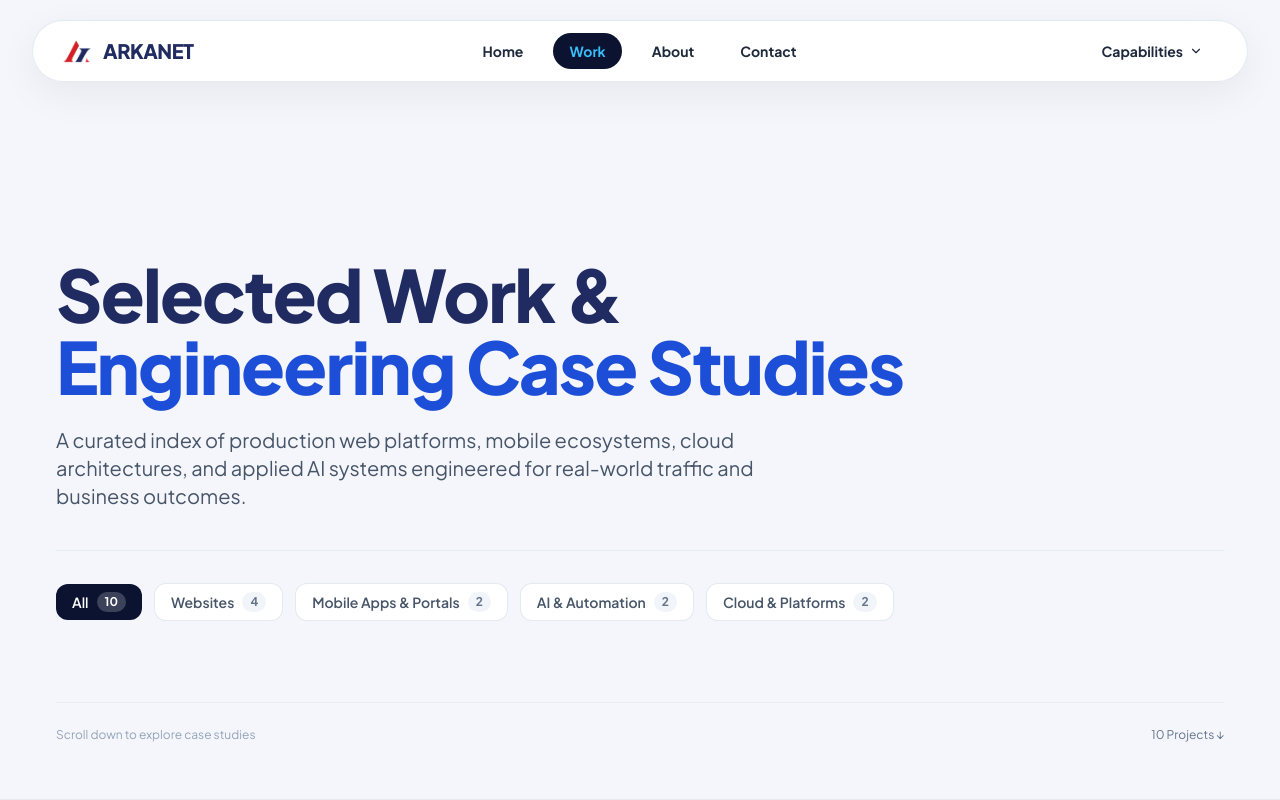
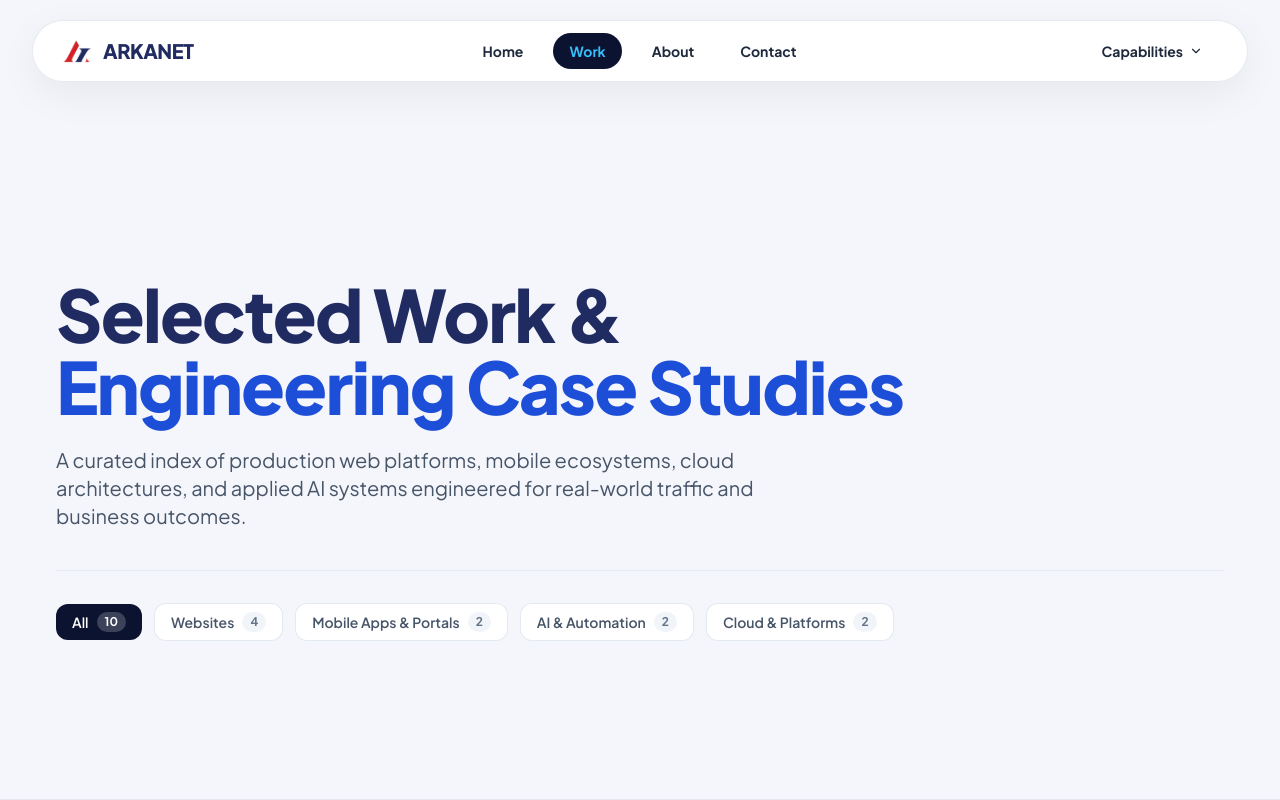
Before and after one commit to alishanea/arkanet-demo-, a Next.js app: page /work in a window 1280 px wide. Shown: the top 800 px of the page. Built offline with nearby package versions, Linux system fonts and the light colour scheme.

Commit message:
Remove scroll cue indicator text from work page hero

```diff
--- a/src/app/work/page.tsx
+++ b/src/app/work/page.tsx
@@ -341,11 +341,6 @@ export default function WorkPage() {
 
         </div>
 
-        {/* Scroll Cue at bottom of the full screen */}
-        <div className="max-w-[1400px] mx-auto w-full pt-6 flex items-center justify-between text-xs text-slate-400 font-sans border-t border-slate-200/60">
-          <span>Scroll down to explore case studies</span>
-          <span className="text-slate-500 font-mono">10 Projects ↓</span>
-        </div>
       </section>
 
       {/* ── 3. WORK SHOWCASE STAGE ── */}
```
